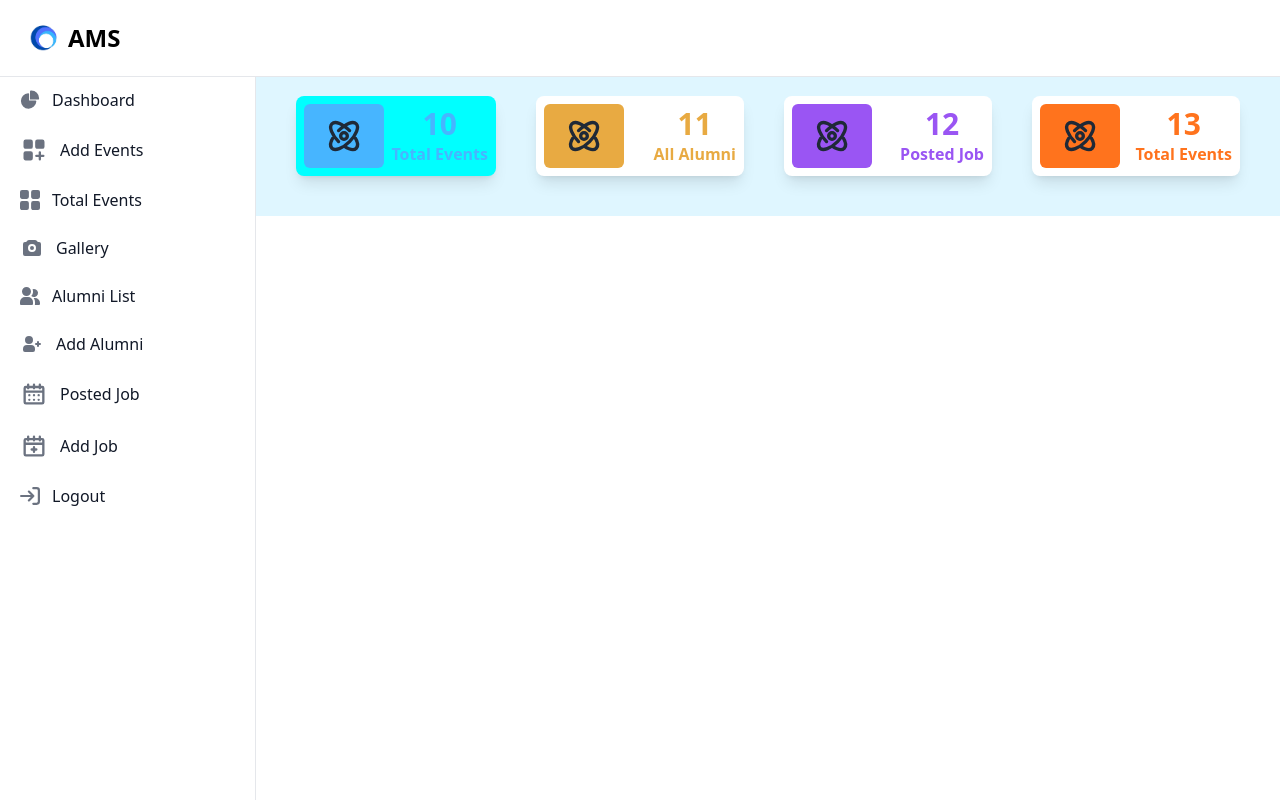
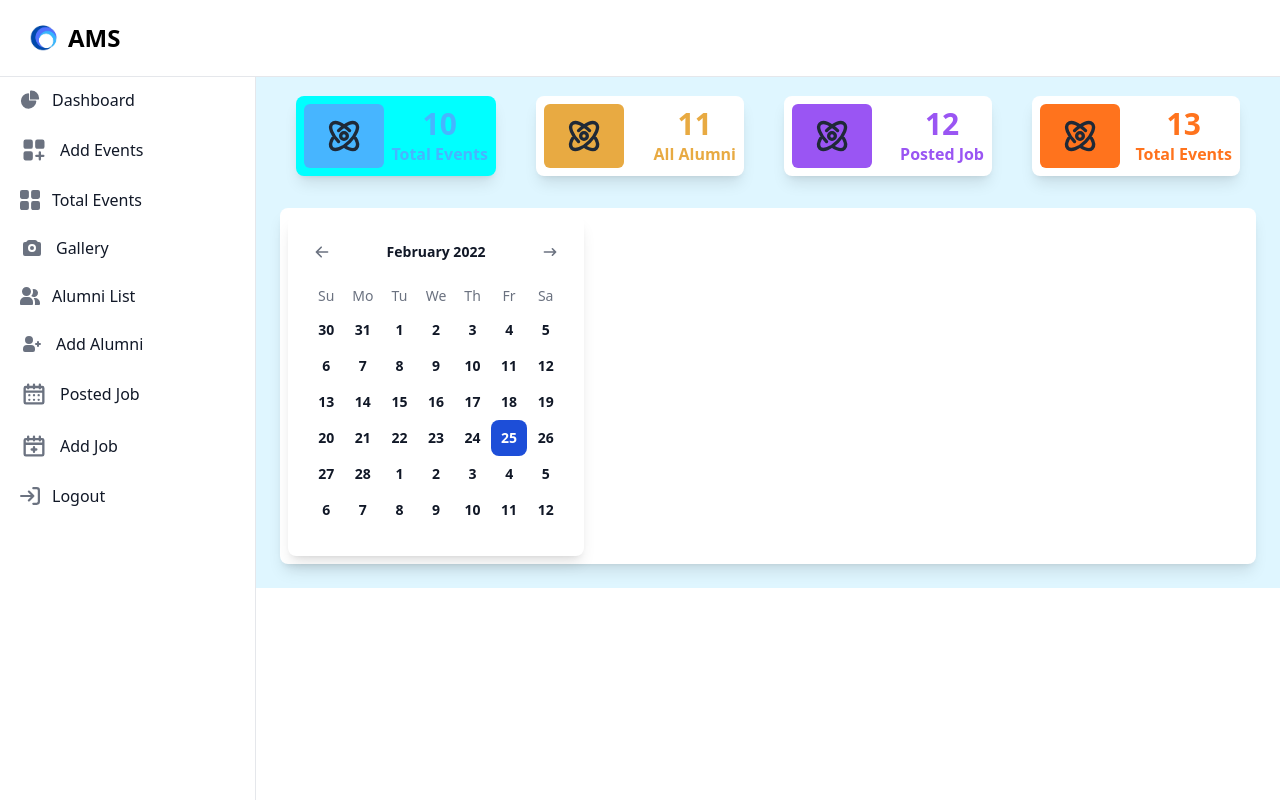
Before and after one commit to razibdash/AMS, a PHP site: page /Admin/admin.php in a window 1280 px wide. Run offline with PHP 8.4, Linux system fonts and the light colour scheme; some libraries are stand-ins or nearby versions.

Commit message:
add section on dashboard

```diff
--- a/Admin/admin.php
+++ b/Admin/admin.php
@@ -1,9 +1,10 @@
 
 <link rel="stylesheet" href="../css/style.css">
+<script src="../js/index.js"></script>
 <script src="https://cdn.tailwindcss.com"></script>
     <link rel="stylesheet" href="https://cdnjs.cloudflare.com/ajax/libs/flowbite/2.3.0/flowbite.css" integrity="sha512-ttaKI7P6G+denBpzGujwqjguFDsmxcxfVY+KovsyIpQ3vWbVdilbohqij8ewk16HN3vLghlCAXUWsl0KYQo6pA==" crossorigin="anonymous" referrerpolicy="no-referrer" />
     <script src="https://cdnjs.cloudflare.com/ajax/libs/flowbite/2.3.0/flowbite.js" integrity="sha512-bUju8VkXhCQgW7zCHSdiIDpECo/lqzChkKrKoc1v2PL2XqO/0Q2Y8dhu07+q6Rk+1c1xr6cfE0VZnumgwy93Ig==" crossorigin="anonymous" referrerpolicy="no-referrer"></script>
-
+    <script src="https://cdnjs.cloudflare.com/ajax/libs/flowbite/2.3.0/datepicker.min.js"></script>
 
 <div class="admin">
 <?php
@@ -67,8 +68,9 @@ require_once("aside.php");
      </div>
 
   </div>
-
-
+     <div class="Section-two bg-white m-2 p-2 rounded-lg shadow-lg">
+         <div inline-datepicker data-date="02/25/2022"></div>
+     </div>
 
    </div>
  </div>
--- a/js/index.js
+++ b/js/index.js
@@ -3,3 +3,127 @@
     location.href = "gallery.php";
 };
 //  this is button section javascript
+
+// this is flow chart section
+
+const getChartOptions = () => {
+    return {
+      series: [35.1, 23.5, 2.4, 5.4],
+      colors: ["#1C64F2", "#16BDCA", "#FDBA8C", "#E74694"],
+      chart: {
+        height: 320,
+        width: "100%",
+        type: "donut",
+      },
+      stroke: {
+        colors: ["transparent"],
+        lineCap: "",
+      },
+      plotOptions: {
+        pie: {
+          donut: {
+            labels: {
+              show: true,
+              name: {
+                show: true,
+                fontFamily: "Inter, sans-serif",
+                offsetY: 20,
+              },
+              total: {
+                showAlways: true,
+                show: true,
+                label: "Unique visitors",
+                fontFamily: "Inter, sans-serif",
+                formatter: function (w) {
+                  const sum = w.globals.seriesTotals.reduce((a, b) => {
+                    return a + b
+                  }, 0)
+                  return '$' + sum + 'k'
+                },
+              },
+              value: {
+                show: true,
+                fontFamily: "Inter, sans-serif",
+                offsetY: -20,
+                formatter: function (value) {
+                  return value + "k"
+                },
+              },
+            },
+            size: "80%",
+          },
+        },
+      },
+      grid: {
+        padding: {
+          top: -2,
+        },
+      },
+      labels: ["Direct", "Sponsor", "Affiliate", "Email marketing"],
+      dataLabels: {
+        enabled: false,
+      },
+      legend: {
+        position: "bottom",
+        fontFamily: "Inter, sans-serif",
+      },
+      yaxis: {
+        labels: {
+          formatter: function (value) {
+            return value + "k"
+          },
+        },
+      },
+      xaxis: {
+        labels: {
+          formatter: function (value) {
+            return value  + "k"
+          },
+        },
+        axisTicks: {
+          show: false,
+        },
+        axisBorder: {
+          show: false,
+        },
+      },
+    }
+  }
+
+  if (document.getElementById("donut-chart") && typeof ApexCharts !== 'undefined') {
+    const chart = new ApexCharts(document.getElementById("donut-chart"), getChartOptions());
+    chart.render();
+
+    // Get all the checkboxes by their class name
+    const checkboxes = document.querySelectorAll('#devices input[type="checkbox"]');
+
+    // Function to handle the checkbox change event
+    function handleCheckboxChange(event, chart) {
+        const checkbox = event.target;
+        if (checkbox.checked) {
+            switch(checkbox.value) {
+              case 'desktop':
+                chart.updateSeries([15.1, 22.5, 4.4, 8.4]);
+                break;
+              case 'tablet':
+                chart.updateSeries([25.1, 26.5, 1.4, 3.4]);
+                break;
+              case 'mobile':
+                chart.updateSeries([45.1, 27.5, 8.4, 2.4]);
+                break;
+              default:
+                chart.updateSeries([55.1, 28.5, 1.4, 5.4]);
+            }
+
+        } else {
+            chart.updateSeries([35.1, 23.5, 2.4, 5.4]);
+        }
+    }
+
+    // Attach the event listener to each checkbox
+    checkboxes.forEach((checkbox) => {
+        checkbox.addEventListener('change', (event) => handleCheckboxChange(event, chart));
+    });
+  }
+
+// this is flow chart section
```
